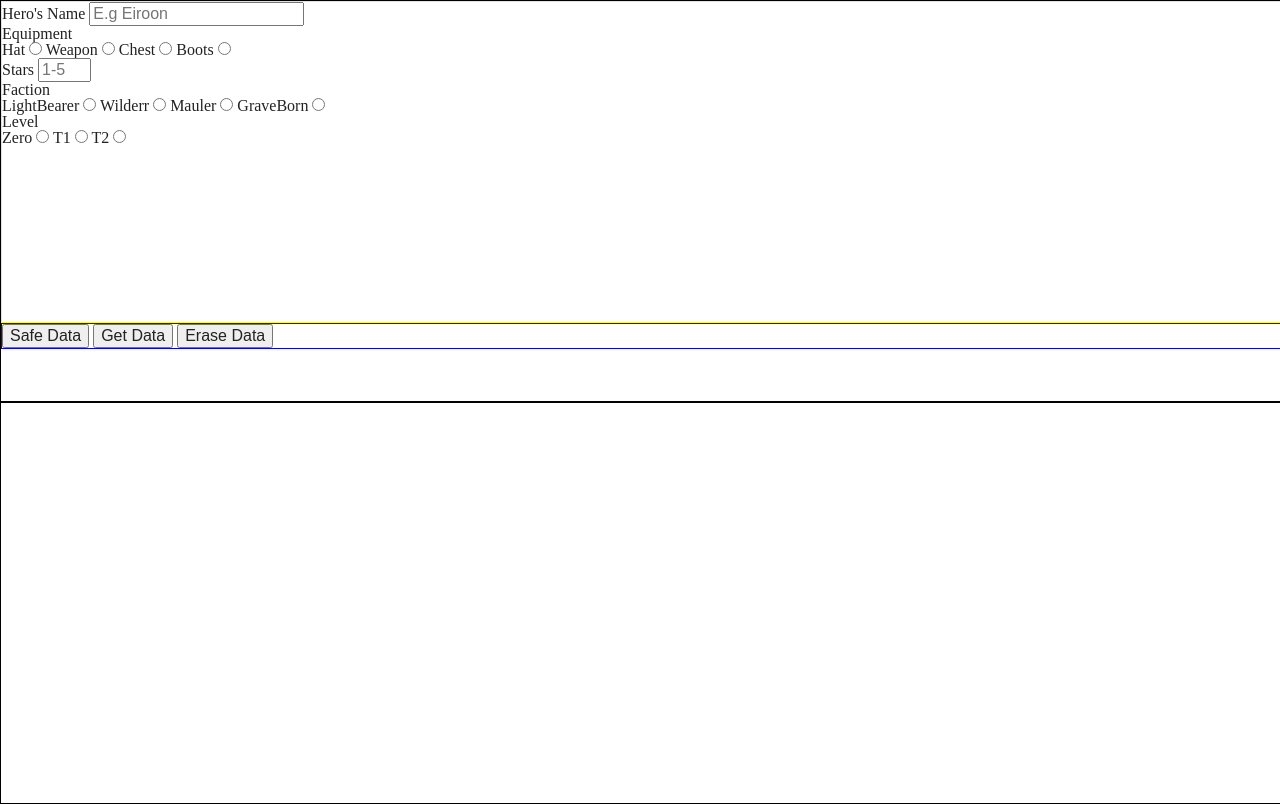
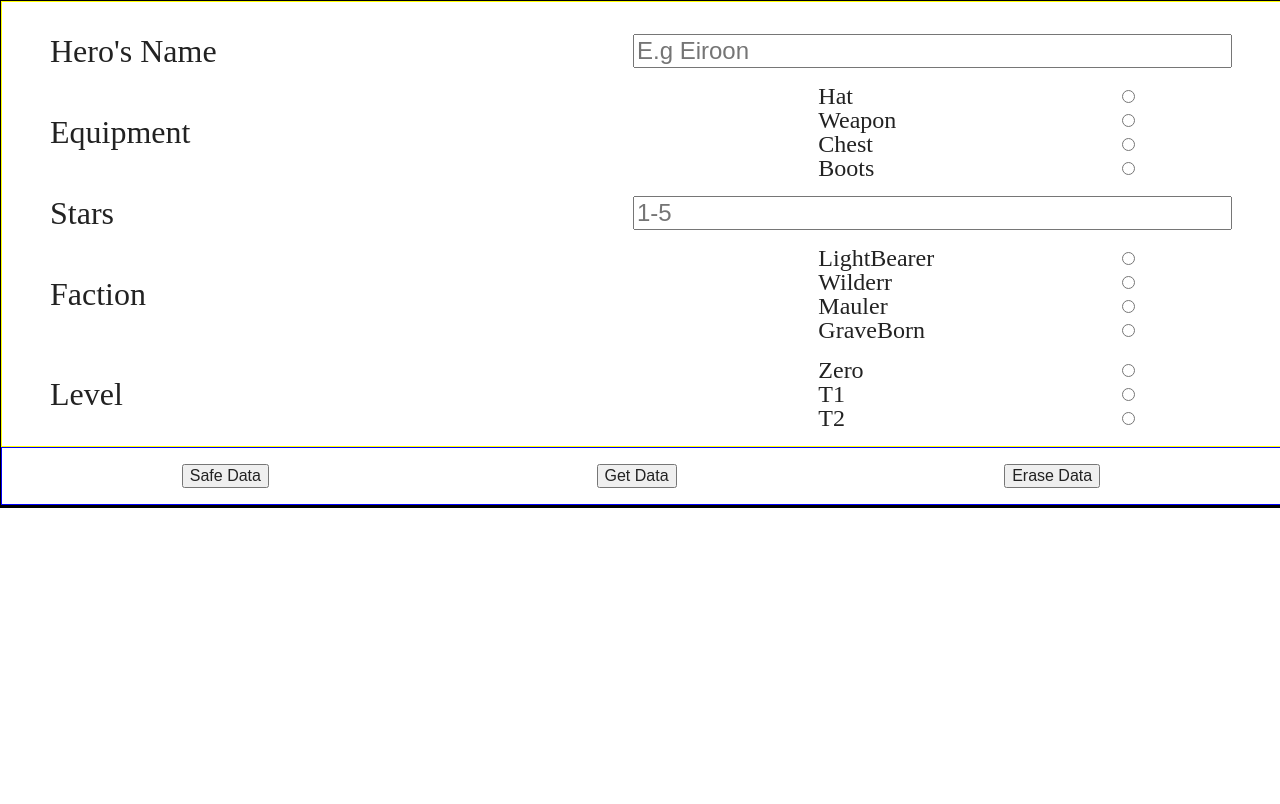
Before and after one commit to lexx54/afk-arena-equipment, a plain HTML site: page index.html in a window 1280 px wide. Drawn offline with Linux system fonts and the light colour scheme.

Commit message:
css and html fixed

```diff
--- a/css/style.css
+++ b/css/style.css
@@ -1,40 +1,58 @@
 .section {
   width: 100%;
-  height: 50vh;
+  /* height: 60vh; */
   border: 1px solid black;
 }
 .principal-elements {
-  width: inherit;
-  /* padding: 1em; */
   border: 1px solid blue;
-  /* display: flex;
-  flex-wrap: wrap; */
 }
 #form {
-  /* flex: 0 0 45%; */
-  /* display: flex;
-  flex-wrap: wrap; */
+  display: flex;
+  flex-direction: column;
+  align-items: stretch;
   /* justify-content: space-around; */
   /* align-items: center; */
-  height: 40vh;
+  /* height: 40vh; */
   border: 1px solid yellow;
-  /* margin: 1em; */
+  padding: 1em 3em;
+}
+.form-content {
+  flex: 1;
+  display: flex;
+  justify-content: space-between;
+  align-items: center;
+  padding-top: 1em;
+}
+.form-content-left {
+  font-size: 2em;
+}
+.form-content-right {
+  display: flex;
+  font-size: 1.5em;
+  flex-wrap: wrap;
+  align-items: center;
+  justify-content: end;
+  width: 50%;
+}
+.form-content-right * {
+  flex: 0 0 35%;
 }
 #form label {
   /* width: 30%;
   margin-left: 3em;
   padding-top: 2em;
   /* border: 1px solid green; */
-  text-align: center; */
+  /* text-align: center; */
 }
 #form input {
   /* width: 50%;
   /* border: 1px solid red; */
-  align-self: center; */
+  /* align-self: center; */
 }
 #btn-container {
-  /* height: 10vh;
+  /* height: 10vh; */
   display: flex;
   justify-content: space-around;
-  align-items: center; */
+  align-items: center;
+  padding: 1em;
 }
--- a/index.html
+++ b/index.html
@@ -13,13 +13,19 @@
     <main>
       <section class="section" id="principal">
         <form action="" id="form" class="principal-elements">
-          <article>
-            <label for="hero">Hero's Name</label>
-            <input type="text" id="hero" name="hero" placeholder="E.g Eiroon" />
+          <article class="form-content">
+            <label for="hero" class="form-content-left">Hero's Name</label>
+            <input
+              type="text"
+              id="hero"
+              name="hero"
+              placeholder="E.g Eiroon"
+              class="form-content-right"
+            />
           </article>
-          <article>
-            <p>Equipment</p>
-            <div id="equipment">
+          <article class="form-content">
+            <p class="form-content-left">Equipment</p>
+            <div id="equipment" class="form-content-right">
               <label for="hat">Hat</label>
               <input type="radio" id="hat" value="hat" name="hat" />
               <label for="weapon">Weapon</label>
@@ -30,8 +36,8 @@
               <input type="radio" id="boots" value="boots" name="boots" />
             </div>
           </article>
-          <article>
-            <label for="star">Stars</label>
+          <article class="form-content">
+            <label for="star" class="form-content-left">Stars</label>
             <input
               type="number"
               name="star"
@@ -39,11 +45,12 @@
               min="1"
               max="5"
               placeholder="1-5"
+              class="form-content-right"
             />
           </article>
-          <article>
-            <label for="faction">Faction</label>
-            <div id="faction">
+          <article class="form-content">
+            <p class="form-content-left">Faction</p>
+            <div id="faction" class="form-content-right">
               <label for="lightbearer">LightBearer</label>
               <input
                 type="radio"
@@ -64,9 +71,9 @@
               />
             </div>
           </article>
-          <article>
-            <p>Level</p>
-            <div id="level">
+          <article class="form-content">
+            <p class="form-content-left">Level</p>
+            <div id="level" class="form-content-right">
               <label for="zero">Zero</label>
               <input type="radio" id="zero" name="zero" />
               <label for="T1">T1</label>
```
